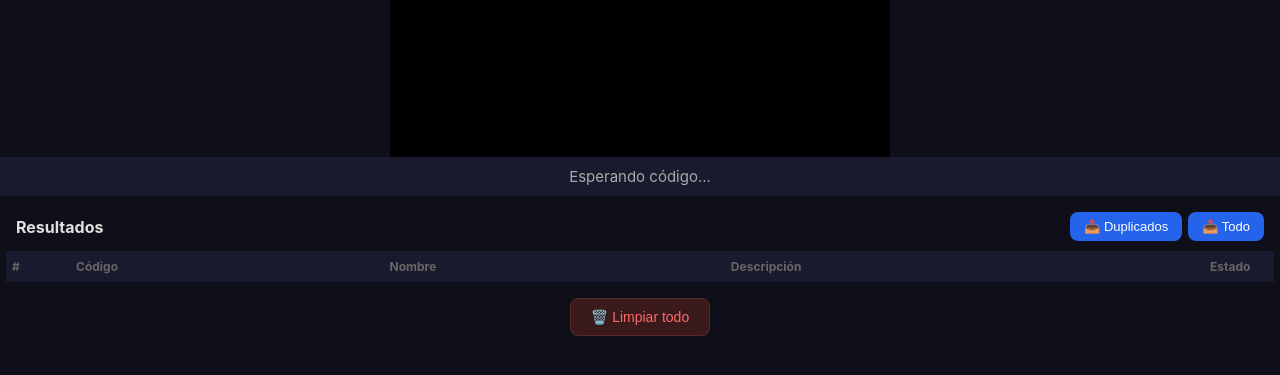
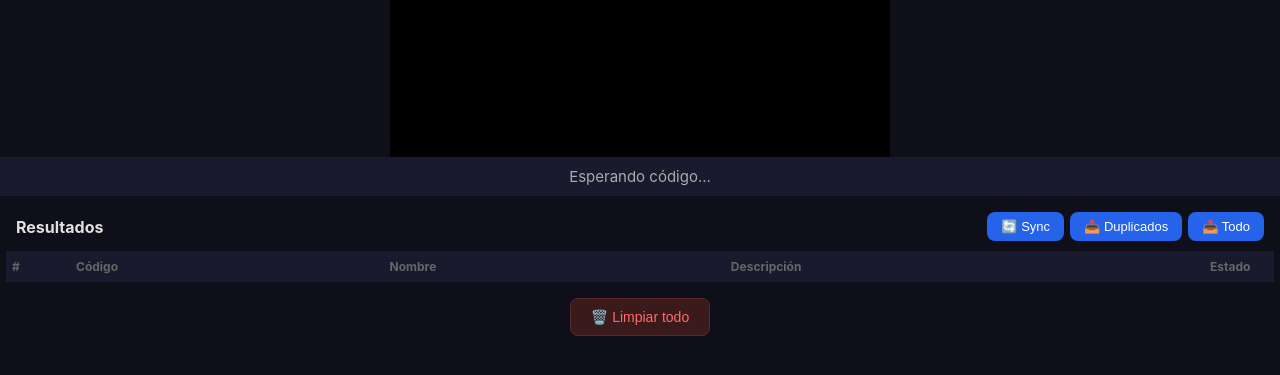
Before and after one commit to Fedemaeda/barcode-duplicate-scaner, a plain HTML site: page index.html in a window 1280 px wide. Shown: the part 123-498 px from the top of the page. Drawn offline with Linux system fonts and the light colour scheme; no server answers.

Commit message:
feat: add Sync button next to export buttons

```diff
--- a/index.html
+++ b/index.html
@@ -86,6 +86,7 @@
     <div id="results-header">
       <h2>Resultados</h2>
       <div class="header-buttons">
+        <button onclick="syncAllToSheet()">&#x1F504; Sync</button>
         <button onclick="exportDupExcel()">&#x1F4E5; Duplicados</button>
         <button onclick="exportAllExcel()">&#x1F4E5; Todo</button>
       </div>
```
